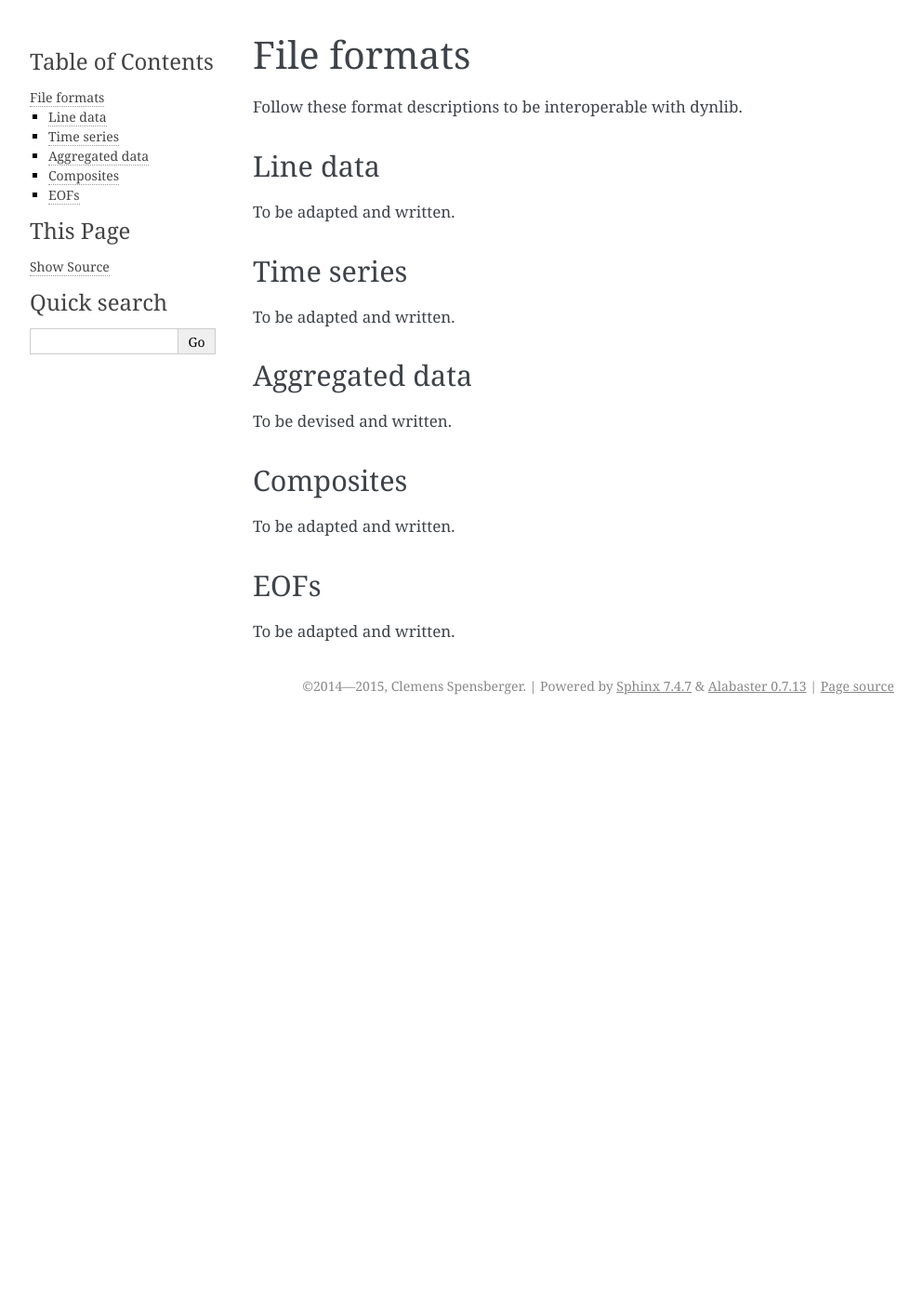
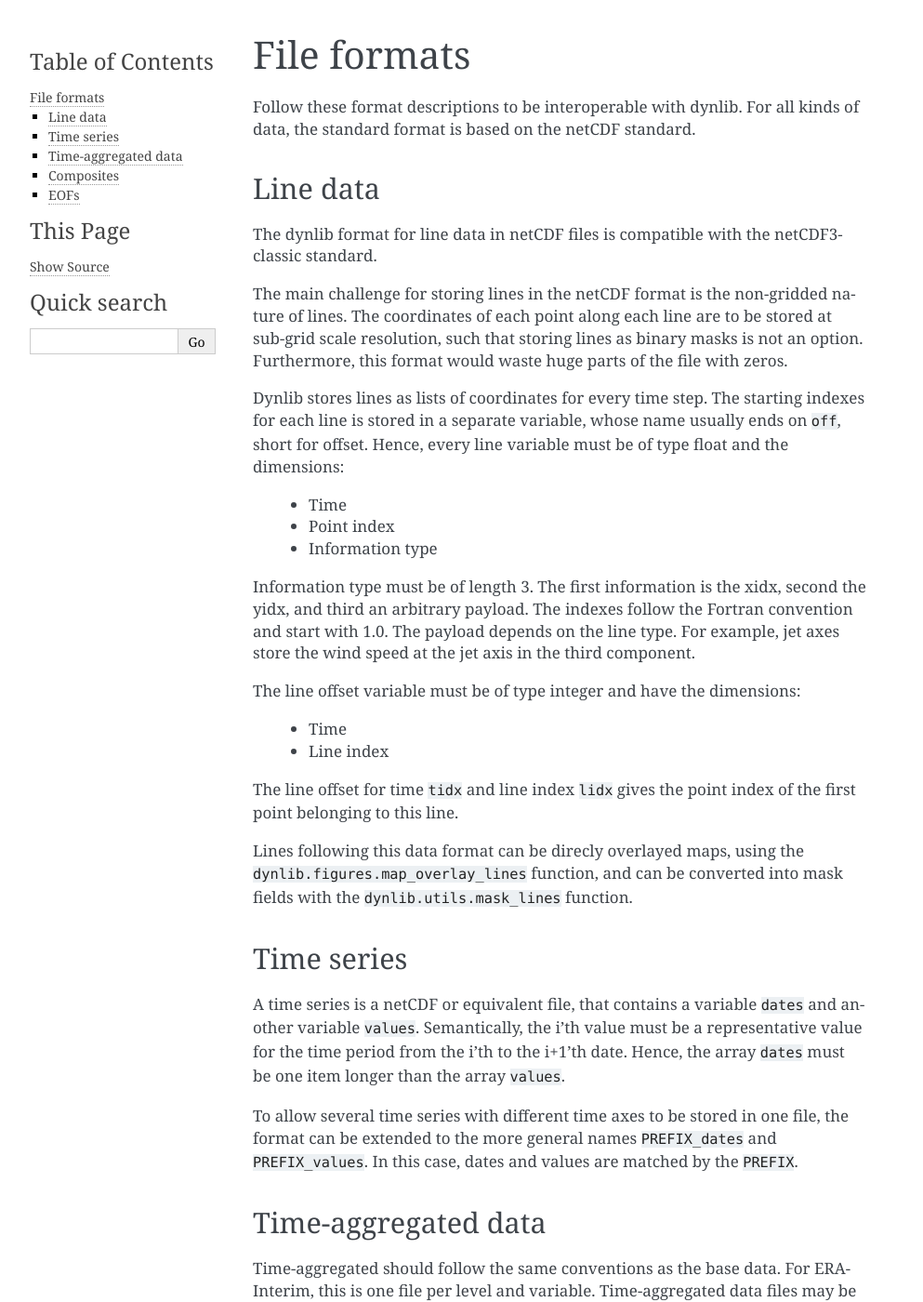
Before and after one commit to weathermanbarnes/wxlib, a Sphinx documentation site: the page built from doc/source/filefmt.rst, in a window 1280 px wide and 1400 px high. Shown: the whole window at 93% size, without its empty margins (148-1141 px from the left). Built offline with Sphinx 7.4.7, drawn with Linux system fonts in a browser that asks for light colours; the version number could not be read and is left out; some of the changed text lies outside the part shown.

Commit message:
More thoughts about file formats.
As a consequence, decided to move from scipy.io.netcdf and
Scientific.IO.netCDF to a more complete netCDF4-library.

```diff
--- a/doc/source/filefmt.rst
+++ b/doc/source/filefmt.rst
@@ -1,29 +1,122 @@
 File formats
 ============
 
-Follow these format descriptions to be interoperable with dynlib.
+Follow these format descriptions to be interoperable with dynlib. For all kinds of data,
+the standard format is based on the netCDF standard.
 
 Line data
 ---------
 
-To be adapted and written.
+The dynlib format for line data in netCDF files is compatible with the netCDF3-classic
+standard.
+
+The main challenge for storing lines in the netCDF format is the non-gridded nature of
+lines. The coordinates of each point along each line are to be stored at sub-grid scale
+resolution, such that storing lines as binary masks is not an option. Furthermore, this
+format would waste huge parts of the file with zeros.
+
+Dynlib stores lines as lists of coordinates for every time step. The starting indexes for
+each line is stored in a separate variable, whose name usually ends on ``off``, short for
+offset. Hence, every line variable must be of type float and the dimensions:
+
+ * Time
+ * Point index
+ * Information type
+
+Information type  must be of length 3. The first information is the xidx, second the
+yidx, and third an arbitrary payload. The indexes follow the Fortran convention and start
+with 1.0. The payload depends on the line type. For example, jet axes store the wind speed
+at the jet axis in the third component.
+
+The line offset variable must be of type integer and have the dimensions:
+
+ * Time
+ * Line index
+
+The line offset for time ``tidx`` and line index ``lidx`` gives the point index of the first
+point belonging to this line.
+
+Lines following this data format can be direcly overlayed maps, using the
+``dynlib.figures.map_overlay_lines`` function, and can be converted into mask fields with
+the ``dynlib.utils.mask_lines`` function.
+
 
 Time series
 -----------
 
-To be adapted and written.
+A time series is a netCDF or equivalent file, that contains a variable ``dates`` and another
+variable ``values``. Semantically, the i'th value must be a representative value for the time
+period from the i'th to the i+1'th date. Hence, the array ``dates`` must be one item longer
+than the array ``values``.
 
-Aggregated data
----------------
+To allow several time series with different time axes to be stored in one file, the format
+can be extended to the more general names ``PREFIX_dates`` and ``PREFIX_values``. In this case,
+dates and values are matched by the ``PREFIX``.
 
-To be devised and written.
+
+Time-aggregated data
+--------------------
+
+Time-aggregated should follow the same conventions as the base data. For ERA-Interim, this is
+one file per level and variable. Time-aggregated data files may be concatenated in the time
+dimension. When concatenating, the length of the time dimension should not be drastically
+longer than that of an input file. For example, for daily values for up to four years of 6-hourly
+data can safely be concatenated into one file.
+
 
 Composites
 ----------
 
-To be adapted and written.
+*Note*: The format for composites is not final and may still change!
+
+To reduce the amount of files, composite files are stored in the netCDF4 format. This format
+allows to hierarchically group variables. Several closely related composites can be stored in
+the same file, for example positive and negative phases of a variability pattern.
+
+The group and variable structure within a composite file must follow::
+
+   /$vertical_level/$variable
+   /$vertical_level/${variable}_hist
+   /$vertical_level/${variable}_std
+   /$vertical_level/${variable}_min
+   /$vertical_level/${variable}_max
+
+Here, the supplementary information (histogram, standard deviation, minimum pattern, maximum
+pattern) is optional.
+
+Except for the histogram, which includes an additional dimension storing bins, all variables
+have the dimensions:
+
+ * Composite identifer
+ * y-direction
+ * x-direction
+
+The composite identifer should be a variable-length string.
+
 
 EOFs
 ----
 
-To be adapted and written.
+*Note*: The format for EOFs is not final and may still change!
+
+To reduce the amount of files, EOF files are stored in the netCDF4 format. This format
+allows to hierarchically group variables. Several closely related composites can be stored in
+the same file, for example positive and negative phases of a variability pattern.
+
+The group and variable structure within a composite file must follow::
+
+   dates
+   values
+   regressed_dates
+   regressed_values
+   pattern
+   /$vertical_level/$regressed_variable
+
+Time series follow the (extended) time series convention, otherwise all variables have the dimensions:
+
+ * EOF number
+ * y-direction
+ * x-direction
+
+The EOF numbering should start with 1. REOFs are to be stored in a different files with an analogous
+structure.
```
Also changed, not shown: 4 other files.
